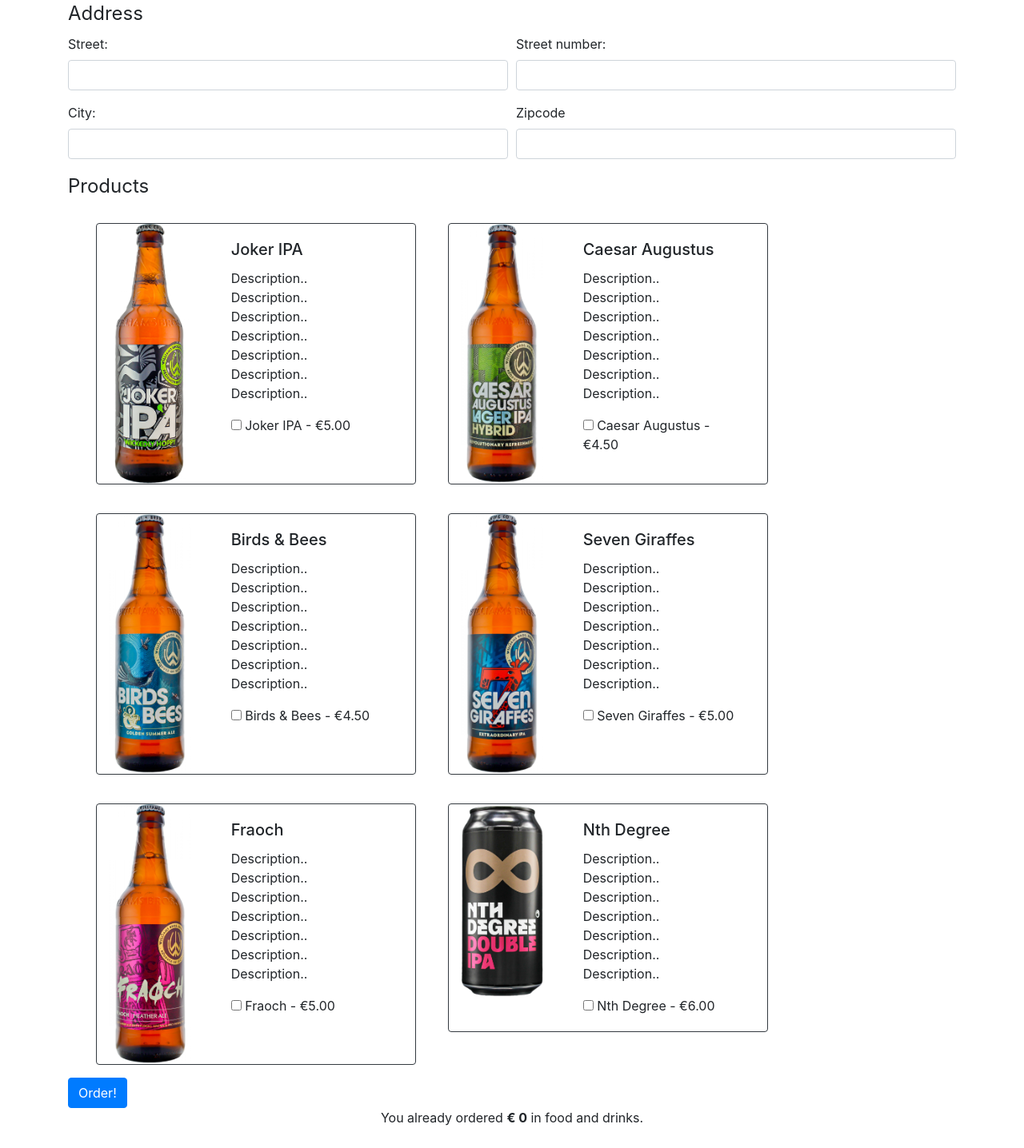
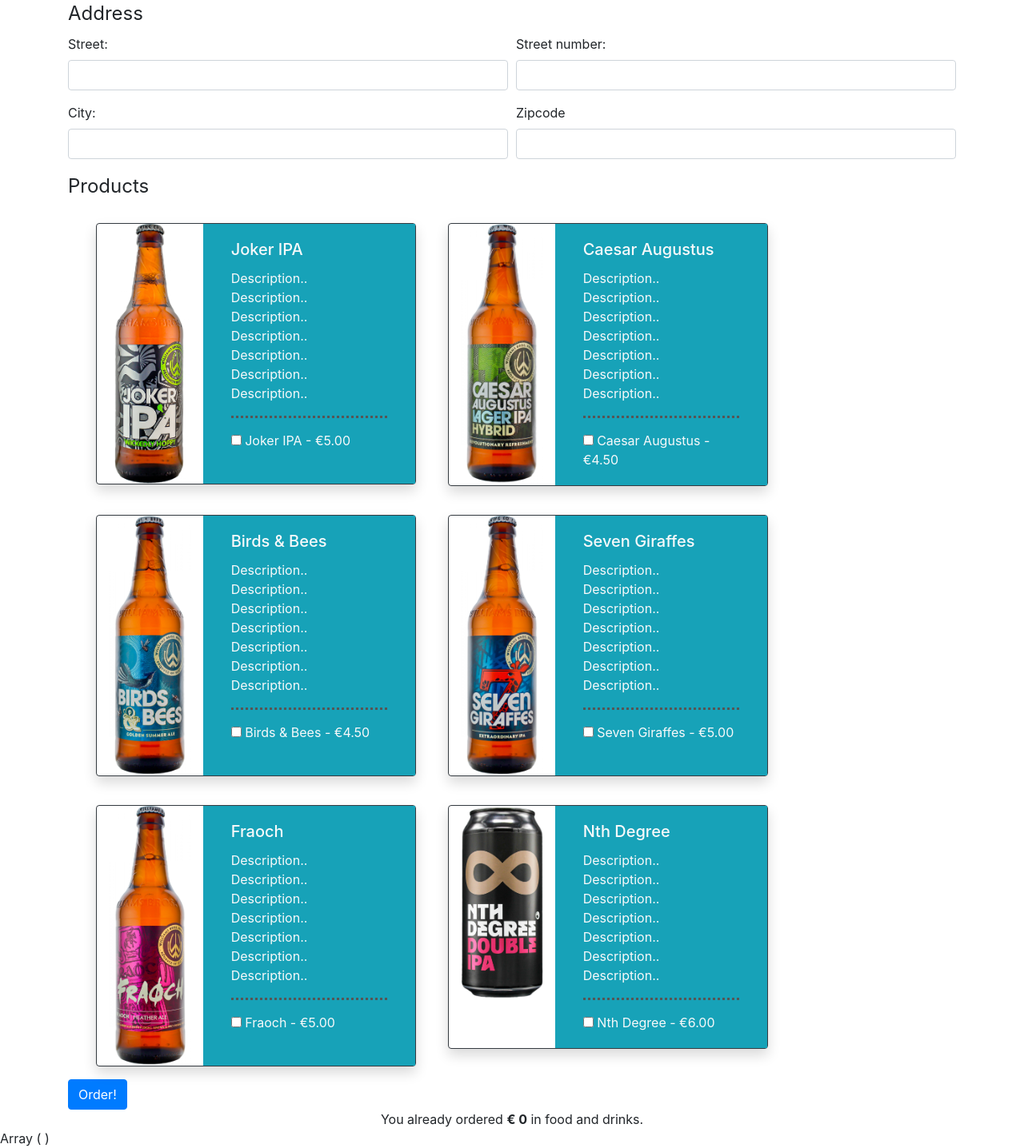
Before and after one commit to AndyGorbould/PHP-Order-Form, a PHP site: page / in a window 1280 px wide. Shown: the part 143-1579 px from the top of the page at 80% size. Before the commit the page ends 1551 px from the top, so only its background shows below. Run offline with PHP 8.4, Linux system fonts and the light colour scheme.

Commit message:
I can't remember what else I've done since last push

```diff
--- a/form-view.php
+++ b/form-view.php
@@ -33,7 +33,7 @@
             <div class="form-row">
                 <div class="form-group col-md-6">
                     <label for="email">E-mail:</label>
-                    <input type="email" id="email" name="email" class="form-control" />
+                    <input type="email" id="email" name="email" class="form-control" required/>
                 </div>
                 <div></div>
             </div>
@@ -69,15 +69,16 @@
                 <?php foreach ($products as $i => $product) : ?>
                     <!--  -->
 
-                    <div class="card mb-3 col-sm-4 border-dark" style="max-width: 400px; float: left; margin: 20px;">
+                    <div class="card mb-3 col-sm-4 border-dark shadow" style="max-width: 400px; float: left; margin: 20px;">
                         <div class="row">
                             <div class="col-md-4">
-                                <img src="<?php echo $product['imgsrc'] ?>" class="img-fluid rounded-start mh-50" alt="...">
+                                <img src="<?php echo $product['imgsrc'] ?>" class="img-fluid rounded-start mw-50" alt="...">
                             </div>
-                            <div class="col-md-8">
+                            <div class="col-md-8 bg-info text-light">
                                 <div class="card-body">
                                     <h5 class="card-title"><?php echo $product['name'] ?></h5>
                                     <p class="card-text">Description.. Description.. Description.. Description.. Description.. Description.. Description..</p>
+                                    <hr style="border-top: 3px dotted #555;" >
                                     <p class="card-text"><input type="checkbox" value="1" name="products[<?php echo $i ?>]" /> <?php echo $product['name'] ?> -
                                         &euro;<?= number_format($product['price'], 2) ?></p>
                                 </div>
--- a/index.php
+++ b/index.php
@@ -5,6 +5,11 @@
 
 // This line makes PHP behave in a more strict way
 declare(strict_types=1);
+
+// COOKIES!!!
+
+setcookie("cookie_monster", "cookie_setmyvalue");
+
 
 $products = [
     ['name' => 'Joker IPA', 'price' => 5, 'imgsrc' => './img/JOKER-IPA-50cl-WEBSITE.png'],
@@ -36,36 +41,19 @@ function whatIsHappening()
 
 $totalValue = 0;
 
-
-// define inputs
-// $email = $_POST["email"];
-// $street = $_POST["street"];
-// $housenumber = $_POST["streetnumber"];
-// $city = $_POST["city"];
-// $zipcode = $_POST["zipcode"];
-// $productsOrdered = $_POST["products"];
-// var_dump($productsOrdered);
-// var_dump($productsOrdered[0]);
-
-
-
-
 function validate()
 {
     // TODO: This function will send a list of invalid fields back
+
+
     return [];
 }
 
 function handleForm($products)
 {
-    // $email = $_POST["email"];
-    // $street = $_POST["street"];
-    // $housenumber = $_POST["streetnumber"];
-    // $city = $_POST["city"];
-    // $zipcode = $_POST["zipcode"];
 
      // error vars
-    $email_error = $street_error = $housenumber_error = $city_error = $zipcode_error = "";
+     $email_error = $street_error = $streetnumber_error = $city_error = $zipcode_error = "";
      if ($_SERVER["REQUEST_METHOD"] == "POST") {
          if (empty($_POST["email"])) {
              $email_error = '<div class="alert alert-danger" role="alert">
@@ -79,12 +67,12 @@ function handleForm($products)
              echo $street_error;
            } else {
              $street = $_POST["street"];
-          }if (empty($_POST["housenumber"])) {
-            $housenumber_error = '<div class="alert alert-danger" role="alert">
-            Please enter your housenumber!</div>';
-            echo $housenumber_error;
+           }if (empty($_POST["streetnumber"])) {
+             $streetnumber_error = '<div class="alert alert-danger" role="alert">
+             Please enter your street number!</div>';
+             echo $streetnumber_error;
            } else {
-            $housenumber = $_POST["housenumber"];
+             $streetnumber = $_POST["streetnumber"];
            }if (empty($_POST["city"])) {
              $city_error = '<div class="alert alert-danger" role="alert">
              Please enter your City!</div>';
@@ -99,35 +87,10 @@ function handleForm($products)
              $zipcode = $_POST["zipcode"];
            }
 
-
-
-    // // empty box check
-    // if (isset($email)) {
-    //     echo '<div class="alert alert-danger" role="alert">
-    //     Please enter your email address!</div>';
-    // }
-    // if (isset($street)) {
-    //     echo '<div class="alert alert-danger" role="alert">
-    //     Please enter your street!</div>';
-    // }
-    // if (isset($housenumber)) {
-    //     echo '<div class="alert alert-danger" role="alert">
-    //     Please enter your house number!</div>';
-    // }
-    // if (isset($city)) {
-    //     echo '<div class="alert alert-danger" role="alert">
-    //     Please enter your City!</div>';
-    // }
-    // if (isset($zipcode)) {
-    //     echo '<div class="alert alert-danger" role="alert">
-    //     Please enter your zipcode!</div>';
-    // }
-    // else {
-
-    //     echo "<div id='userInfoDisplay'>
-    //     <p>Your email is: <b>" . $email . "</b></p>
-    //     <p>Your delivery address is: <b>" . $street . " " . $housenumber . ", " . $city . " " . $zipcode . "</b></p>
-    //     </div>";
+        echo "<div id='userInfoDisplay'>
+        <p>Your email is: <b>" . $email . "</b></p>
+        <p>Your delivery address is: <b>" . $street . " " . $streetnumber . ", " . $city . " " . $zipcode . "</b></p>
+        </div>";
 
 
 
@@ -154,5 +117,10 @@ require 'form-view.php';
 
 $formSubmitted = false;
 if (isset($_POST["products"])) {
+    // validate();
     handleForm($products);
 }
+
+
+// testing
+print_r($_COOKIE);
```
Also changed, not shown: README.md. Lines whose indentation alone changed are shown as unchanged.
